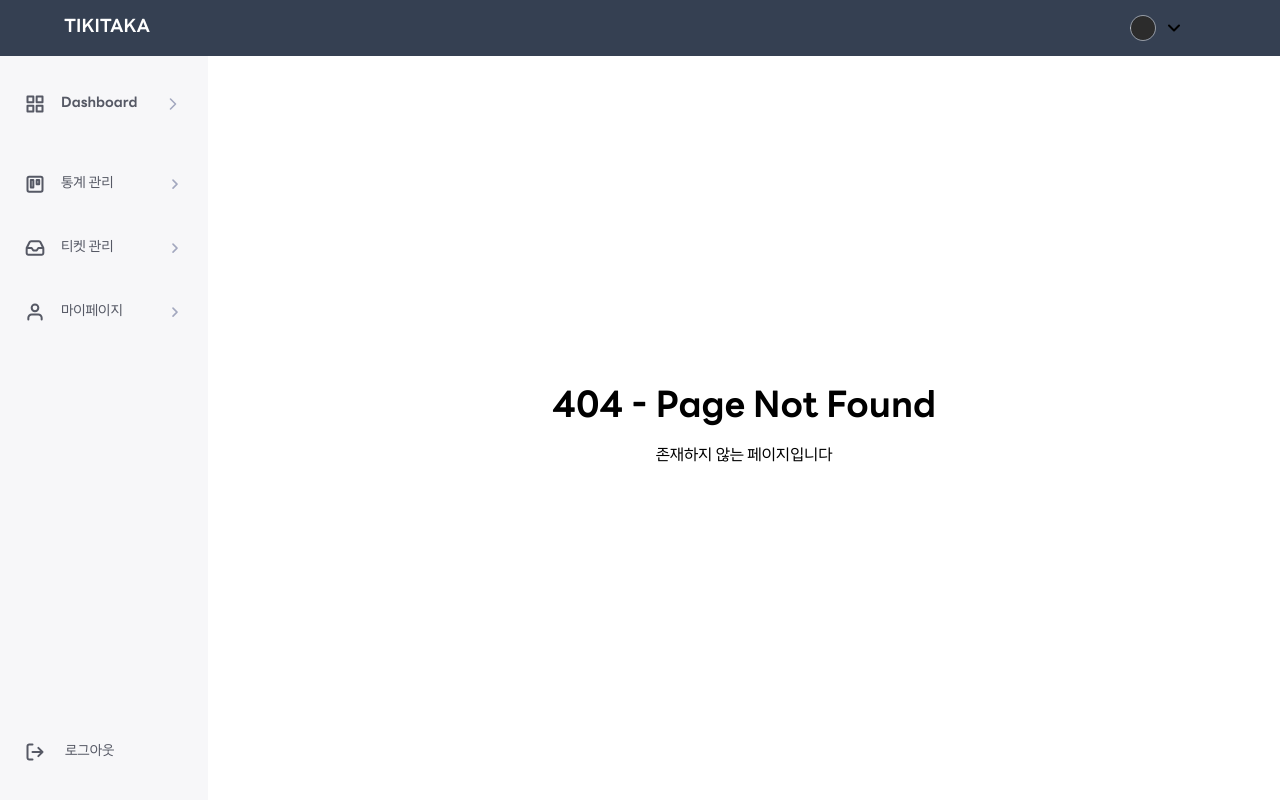
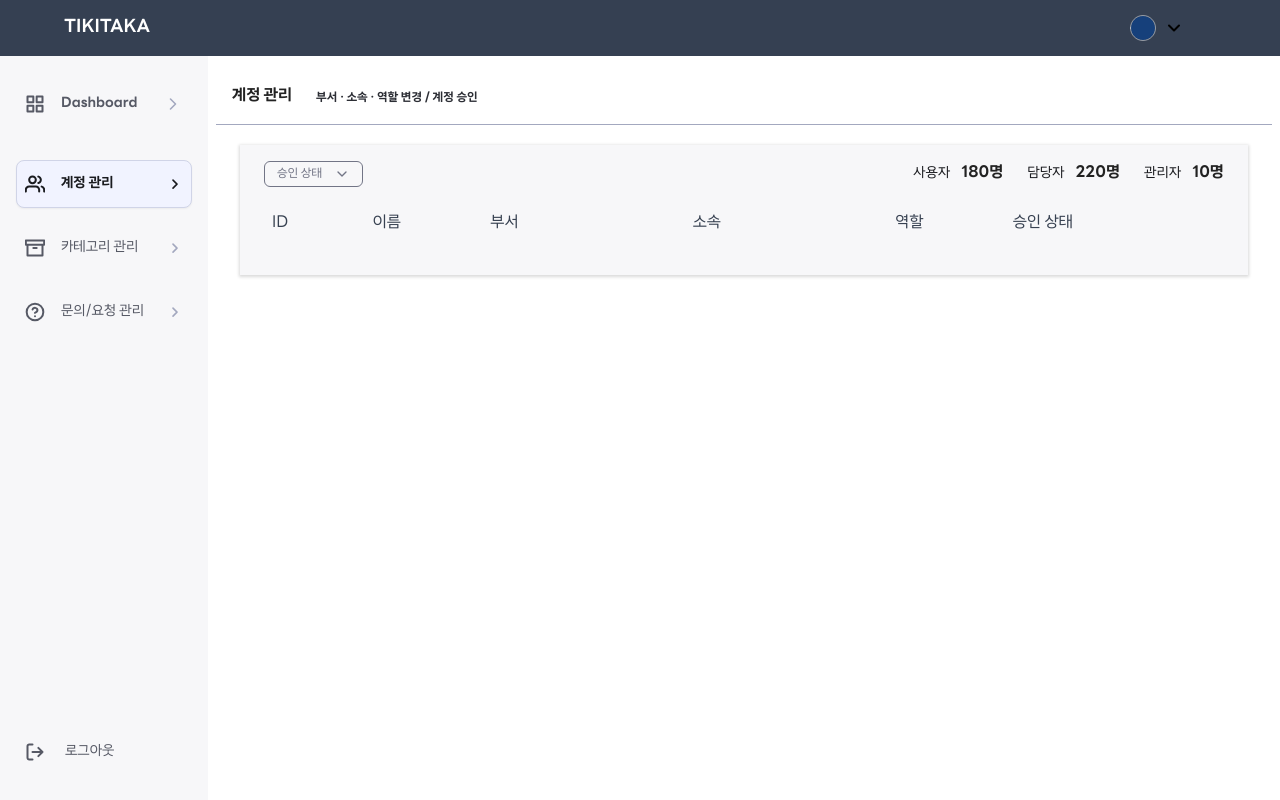
Before and after one commit to lamiiiii/TRILLION-TikiTaka-FE, a React app: page /admin/accounts in a window 1280 px wide. Before the commit this address had no page. Built offline with nearby package versions, Linux system fonts and the light colour scheme.

Commit message:
TKT-49 feat : TopMenu 및 계정 정보 필터 생성

```diff
--- a/src/App.tsx
+++ b/src/App.tsx
@@ -11,6 +11,9 @@ import NotFound from './pages/NotFound';
 import ManagerInquiry from './pages/manager/ManagerInquiry';
 import ManagerPwdChange from './pages/manager/ManagerPwdChange';
 import ManagerTicketDetail from './pages/manager/ManagerTicketDetail';
+import AdminAccounts from './pages/admin/AdminAccounts';
+import AdminCategory from './pages/admin/AdminCategory';
+import AdminInquiry from './pages/admin/AdminInquiry';
 
 function App() {
   const managerRoutes = [
@@ -24,7 +27,11 @@ function App() {
 
   const userRoutes = [{path: '', element: <UserHome />}];
 
-  const adminRoutes = [{path: '', element: <AdminHome />}];
+  const adminRoutes = [{path: '', element: <AdminHome />},
+    {path: 'accounts', element: <AdminAccounts />},
+    {path: 'categories', element: <AdminCategory />},
+    {path: 'inquiries', element: <AdminInquiry />},
+  ];
 
   return (
     <Router>
--- /dev/null
+++ b/src/components/admin/account/AccountList.tsx
@@ -0,0 +1,43 @@
+import { ACCOUNT_TUPLE, ROLE } from '../../../constants/admin';
+import Dropdown from '../../common/Dropdown'; // ✅ 기존 공용 드롭다운 사용
+
+export default function AccountList() {
+  return (
+    <div className="w-full mt-[20px] px-4 relative mb-[100px]">
+      <div className="bg-gray-18 h-full shadow-[0px_1px_3px_1px_rgba(0,0,0,0.15)] flex flex-col justify-start p-4">
+        {/* ✅ 필터 및 사용자 정보 */}
+        <div className="flex items-center justify-between px-2">
+          {/* 승인 상태 드롭다운 */}
+          <Dropdown
+            label="승인 상태"
+            options={['전체', '승인', '거절', '대기중']}
+            onSelect={(value) => console.log(`승인 상태: ${value}`)}
+            paddingX="px-3"
+          />
+
+          {/* 사용자, 담당자, 관리자 명수 */}
+          <div className="flex gap-6 text-gray-15 text-subtitle-regular">
+            <span>
+              {ROLE[0]} <span className="text-black text-title-bold ml-2">180명</span>
+            </span>
+            <span>
+            {ROLE[1]}  <span className="text-black text-title-bold ml-2">220명</span>
+            </span>
+            <span>
+            {ROLE[2]}  <span className="text-black text-title-bold ml-2">10명</span>
+            </span>
+          </div>
+        </div>
+        {/* 테이블 헤더 */}
+        <div className="flex gap-4 py-2 text-gray-700 text-title-regular mt-5 mb-5 px-4">
+          <div className="w-[10%]">{ACCOUNT_TUPLE[0]}</div>
+          <div className="w-[12%]">{ACCOUNT_TUPLE[1]}</div>
+          <div className="w-[22%]">{ACCOUNT_TUPLE[2]}</div>
+          <div className="w-[22%]">{ACCOUNT_TUPLE[3]}</div>
+          <div className="w-[12%]">{ACCOUNT_TUPLE[4]}</div>
+          <div className="w-[24%]">{ACCOUNT_TUPLE[5]}</div>
+        </div>
+      </div>
+    </div>
+  );
+}
--- /dev/null
+++ b/src/components/admin/account/AdminAccountContainer.tsx
@@ -0,0 +1,11 @@
+import AccountList from "./AccountList";
+
+
+export default function AdminAccountContainer() {
+  return (
+    <div className="flex flex-col max-w-1200">
+        <AccountList/>
+
+    </div>
+  );
+}
--- /dev/null
+++ b/src/constants/admin.ts
@@ -0,0 +1,3 @@
+export const ROLE = ['사용자', '담당자', '관리자'];
+
+export const ACCOUNT_TUPLE = ['ID', '이름', '부서', '소속', '역할', '승인 상태'];
--- /dev/null
+++ b/src/pages/admin/AdminAccounts.tsx
@@ -0,0 +1,16 @@
+import AdminAccountContainer from '../../components/admin/account/AdminAccountContainer';
+import AdminTopMenu from './common/AdminTopMenu';
+
+export default function AdminAccounts() {
+  return (
+    <div className="top-container">
+      <div className="flex flex-col max-w-1200">
+        <AdminTopMenu
+          boldBlackText="계정 관리"
+          boldSmText="부서 · 소속 · 역할 변경 / 계정 승인 "
+        />
+        <AdminAccountContainer/>
+      </div>
+    </div>
+  );
+}
--- /dev/null
+++ b/src/pages/admin/AdminCategory.tsx
@@ -0,0 +1,20 @@
+// 담당자 - 티켓 관리 대시보드 (전체)
+
+
+import TopMenu from '../../components/common/TopMenu';
+
+export default function AdminCategory() {
+  return (
+    <div className="top-container">
+      <div className="flex flex-col max-w-1200">
+        <TopMenu
+          boldBlackText="Dashboard"
+          boldGrayText="티켓 관리 대시보드"
+          rightText="나의 티켓 관리 바로가기"
+          linkTo="/manager/tickets"
+        />
+
+      </div>
+    </div>
+  );
+}
--- /dev/null
+++ b/src/pages/admin/AdminInquiry.tsx
@@ -0,0 +1,20 @@
+// 담당자 - 티켓 관리 대시보드 (전체)
+
+
+import TopMenu from '../../components/common/TopMenu';
+
+export default function AdminInquiry() {
+  return (
+    <div className="top-container">
+      <div className="flex flex-col max-w-1200">
+        <TopMenu
+          boldBlackText="Dashboard"
+          boldGrayText="티켓 관리 대시보드"
+          rightText="나의 티켓 관리 바로가기"
+          linkTo="/manager/tickets"
+        />
+
+      </div>
+    </div>
+  );
+}
--- /dev/null
+++ b/src/pages/admin/common/AdminTopMenu.tsx
@@ -0,0 +1,44 @@
+export interface TopMenuProps {
+  boldBlackText?: string; // 좌측 요소 (검정색 bold)
+  boldGrayText?: string; // 좌측 요소 (gray-12 bold)
+  boldSmText?: string; // 좌측 요소 (gray-12 10px bold)
+  regularText?: string; // 좌측 요소 (gray-12 regular)
+  btnText?: string; // 좌측 요소
+  onBtnClick?: () => void;
+  rightText?: string;
+
+}
+
+export default function TopMenu({
+  boldBlackText,
+  boldGrayText,
+  boldSmText,
+  regularText,
+  btnText,
+  onBtnClick,
+}: TopMenuProps) {
+  return (
+    <div className="flex flex-col w-full gap-3 mt-6 whitespace-nowrap">
+      <div className="flex justify-between w-full h-8 px-4 py-1 text-base">
+        {/* 메뉴 좌측 요소 */}
+        <div className="flex gap-3 text-gray-12">
+          {/* 볼드 폰트 요소 */}
+          <p className="text-black font-bold">{boldBlackText}</p>
+          <p className="font-bold">{boldGrayText}</p>
+          <p className="text-[12px] font-bold leading-7">{boldSmText}</p>
+
+          {/* 레귤러 폰트 요소 */}
+          <p className="subtitle-regular">{regularText}</p>
+          {/* 버튼 */}
+          {btnText && onBtnClick && (
+            <button onClick={onBtnClick} className="h-full items-center px-4 bg-main font-regular text-white text-xs rounded">
+              {btnText}
+            </button>
+          )}
+        </div>
+      </div>
+      {/* 구분선 */}
+      <hr className="division border-t-1 border-gray-4" />
+    </div>
+  );
+}
--- a/src/store/store.ts
+++ b/src/store/store.ts
@@ -6,7 +6,7 @@ import {TicketStore, TokenStore, UserStore} from '../interfaces/interfaces';
 // 역할 임시 전달 - user, manager, admin (추후 로그인시 전달 받아와서 저장)
 // 시스템 사용자 정보 저장 전역변수
 export const useUserStore = create<UserStore>((set) => ({
-  role: 'manager',
+  role: 'admin',
   setRole: (role) => set({role}),
 }));
 
```
